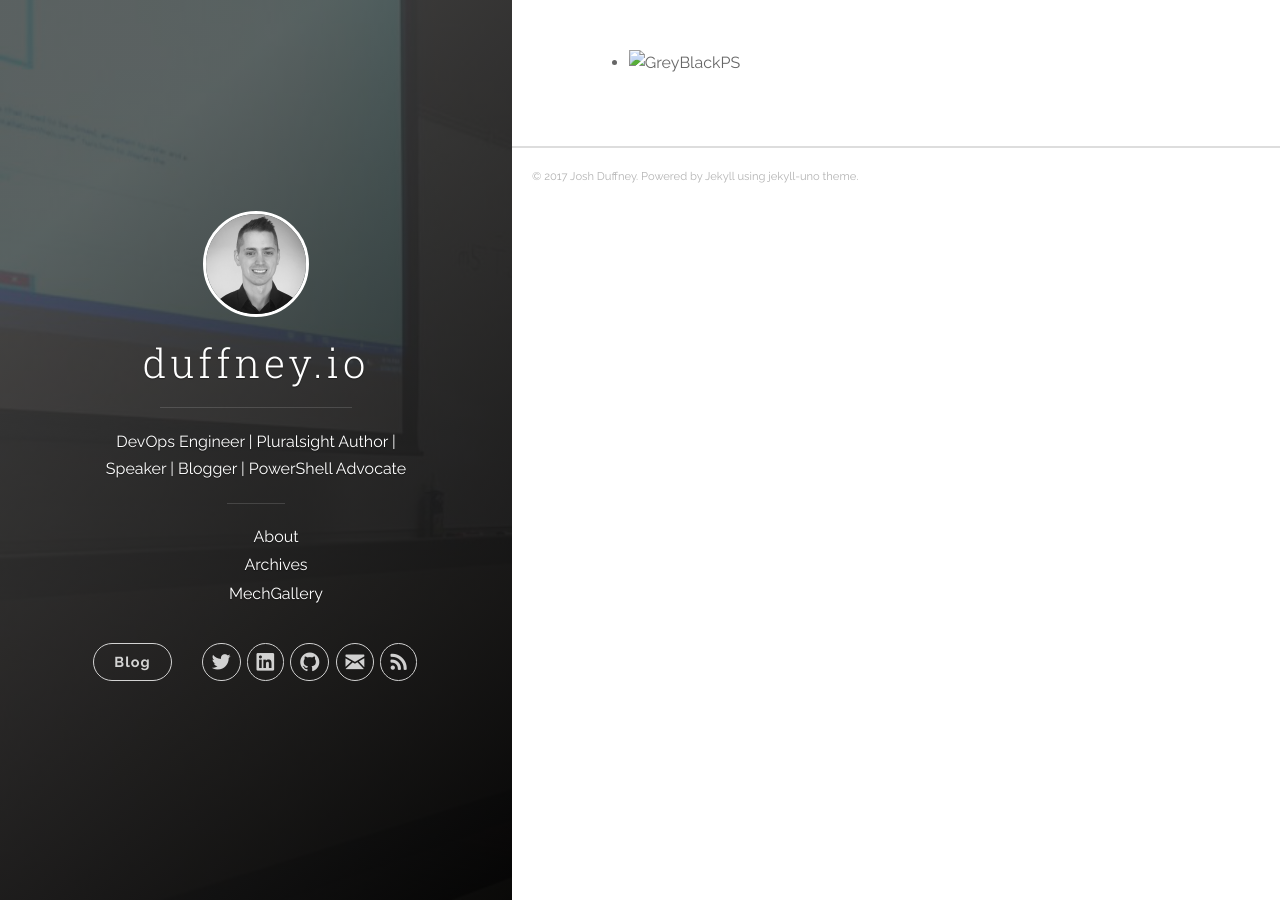
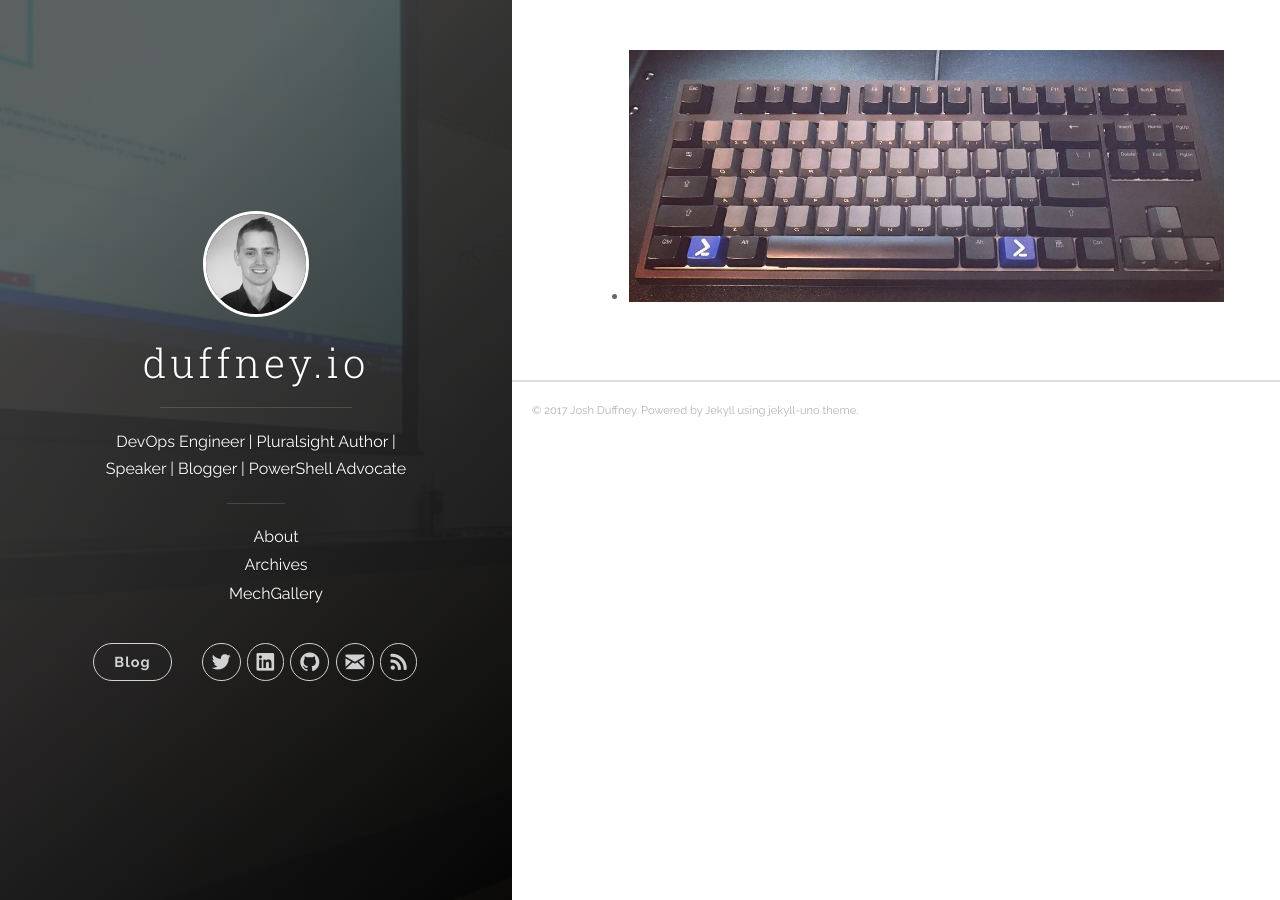
Before and after one commit to AzureDevOps3/duffney.github.io, a Jekyll site: the page built from mechgallery.html, in a window 1280 px wide. Built offline with Jekyll 4.4.1, drawn with Linux system fonts in a browser that asks for light colours; nearby versions of some CDN libraries.

Commit message:
fixing synatx error

```diff
--- a/mechgallery.html
+++ b/mechgallery.html
@@ -8,7 +8,7 @@ images:
 <ul class="mechgallery">
     {% for image in page.images %}
         <li>
-            <img src="{{ image.image.path}}" alt="{{ image.title}}">
+            <img src="{{ image.image_path}}" alt="{{ image.title}}">
         </li>
     {% endfor %}
 </ul>
```
